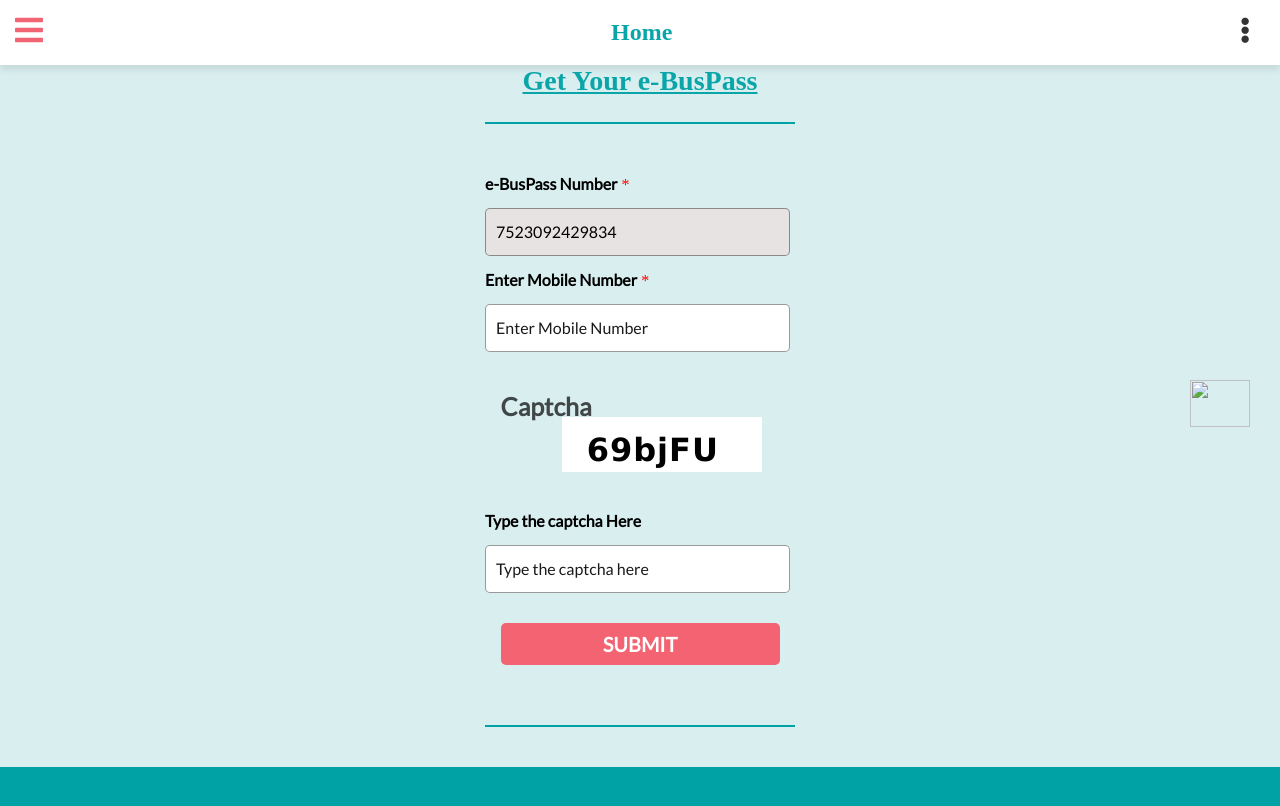
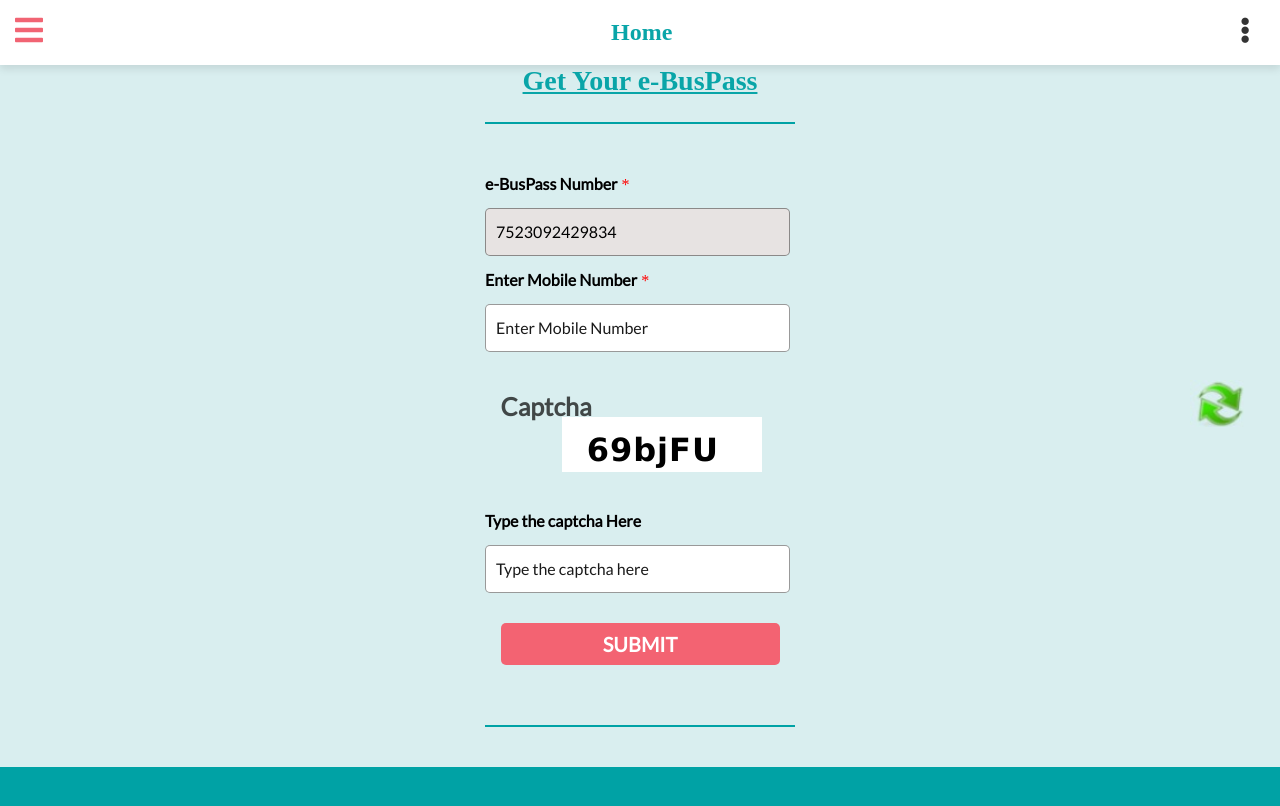
Before and after one commit to sachingethub/bus-reports-, a plain HTML site: page index.html in a window 1280 px wide. Drawn offline with Linux system fonts and the light colour scheme; the site is published under a folder, as on GitHub Pages, so addresses that start at the root find nothing.

Commit message:
Update index.html

```diff
--- a/index.html
+++ b/index.html
@@ -174,7 +174,7 @@
         <label for="typeCaptcha">Type the captcha Here</label>
         <input type="text" id="typeCaptcha" placeholder="Type the captcha here">
         <center><a href="image.png">SUBMIT</a></center>
-        <img src="/recycle.png" alt="">
+        <img src="recycle.png" alt="">
     </form>
 
     <footer>
```
